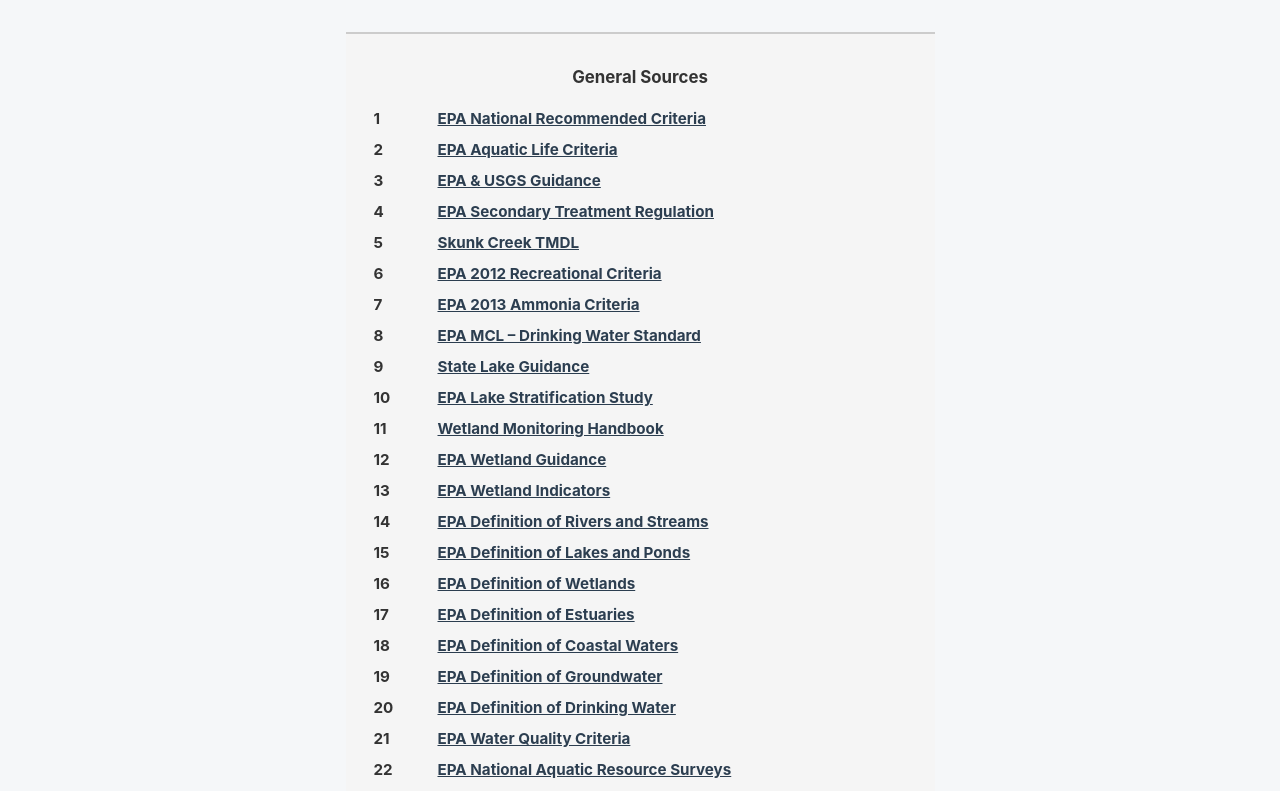
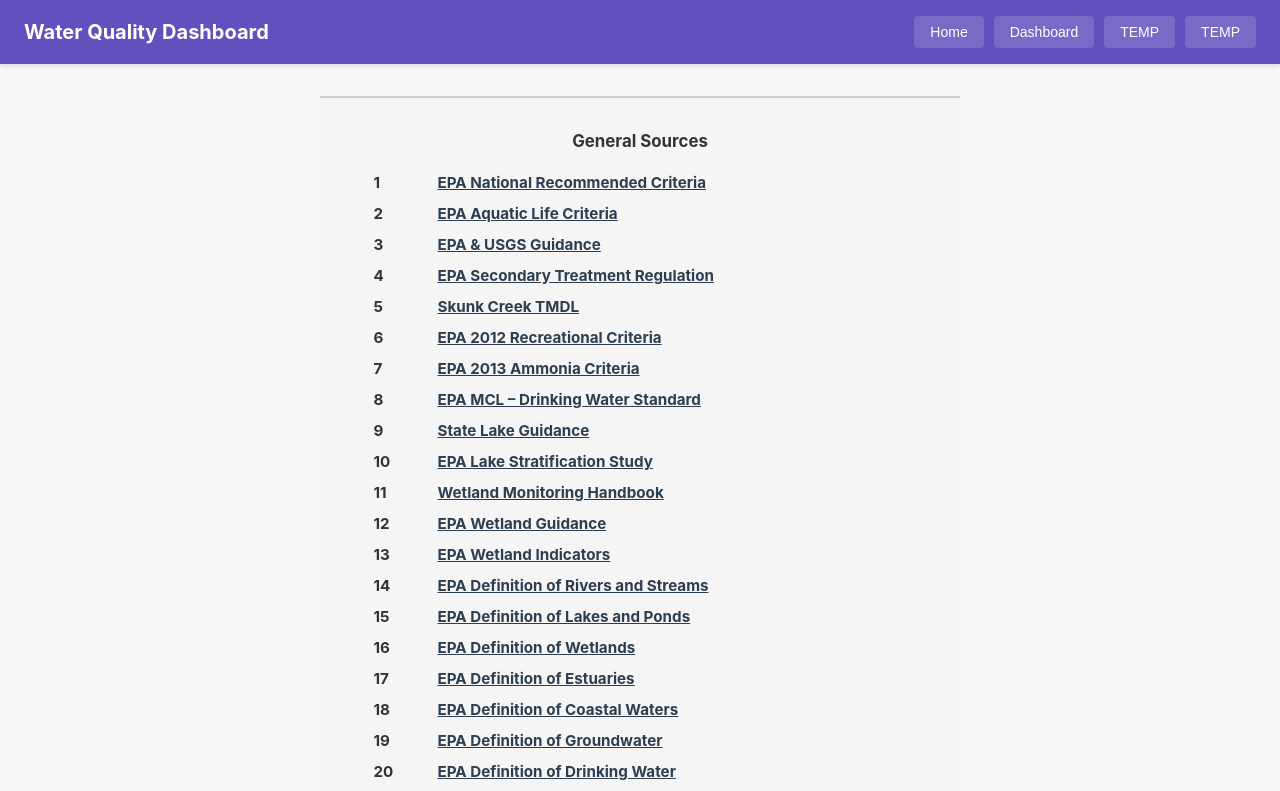
Before and after one commit to DemiladeJooda/InfoVis2025, a React (Create React App) app: page /sources in a window 1280 px wide. Shown: the top 791 px of the page. Built offline with nearby package versions, Linux system fonts and the light colour scheme.

Commit message:
reworked sources and navigation

```diff
--- a/src/App.js
+++ b/src/App.js
@@ -16,8 +16,8 @@
         <Routes>
           <Route path="/" element={<Home />} />
           <Route path="/dashboard" element={<Dashboard />} />
+          <Route path="/sources" element={<Sources/>}/>
         </Routes>
-        <Sources /> {/* ✅ Always visible footer */}
       </div>
     </Router>
   );
--- a/src/Dashboard.js
+++ b/src/Dashboard.js
@@ -1,4 +1,5 @@
 import React, { useState } from 'react';
+import { useNavigate } from 'react-router-dom';
 import Plot from 'react-plotly.js';
 import './Dashboard.css';
 
@@ -122,14 +123,16 @@
     setVisualizations(visualizations.filter(vis => vis.id !== id));
   };
 
+  const navigate = useNavigate();
+
   return (
     <div className="dashboard-root">
       {/* Navigation bar */}
       <nav className="nav-bar" style={{width: '100vw', marginLeft: 'calc(-50vw + 50%)'}}>
         <div className="nav-title">Water Quality Dashboard</div>
         <div className="nav-actions">
-          <button className="nav-btn">TEMP</button>
-          <button className="nav-btn">TEMP</button>
+          <button className="nav-btn" onClick={() => navigate("/")}>Home</button>
+          <button className="nav-btn" onClick={() => navigate("/sources")}>Sources</button>
           <button className="nav-btn">TEMP</button>
           <button className="nav-btn">TEMP</button>
         </div>
--- a/src/Sources.js
+++ b/src/Sources.js
@@ -1,8 +1,12 @@
 // src/Sources.js
 import React from 'react';
 import './Sources.css';
+import './Dashboard.css';
+import { useNavigate } from 'react-router-dom';
 
 const Sources = () => {
+  const navigate = useNavigate();
+
   const sourceList = [
     { name: 'EPA National Recommended Criteria', url: 'https://www.epa.gov/wqc/national-recommended-water-quality-criteria' },
     { name: 'EPA Aquatic Life Criteria', url: 'https://www.epa.gov/wqc/aquatic-life-criteria' },
@@ -32,6 +36,17 @@
   ];
 
   return (
+    <div>
+      <nav className="nav-bar" style={{width: '100vw', marginLeft: 'calc(-50vw + 50%)'}}>
+        <div className="nav-title">Water Quality Dashboard</div>
+        <div className="nav-actions">
+          <button className="nav-btn" onClick={() => navigate("/")}>Home</button>
+          <button className="nav-btn" onClick={() => navigate("/dashboard")}>Dashboard</button>
+          <button className="nav-btn">TEMP</button>
+          <button className="nav-btn">TEMP</button>
+        </div>
+      </nav>
+
       <footer className="sources-footer">
         <h3>General Sources</h3>
         <table className="sources-table">
@@ -49,6 +64,7 @@
           </tbody>
         </table>
       </footer>
+    </div>
   );
 };
 
```
Lines whose indentation alone changed are shown as unchanged.
